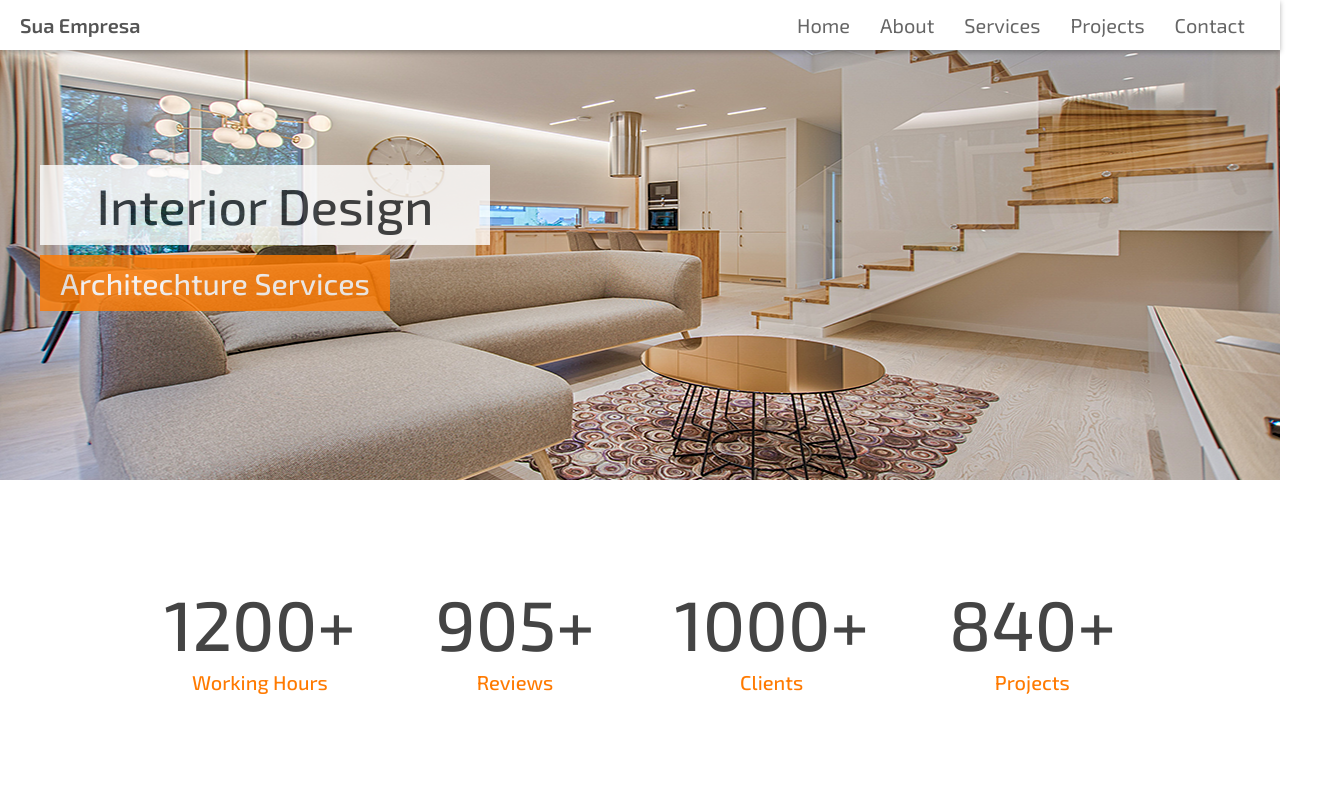
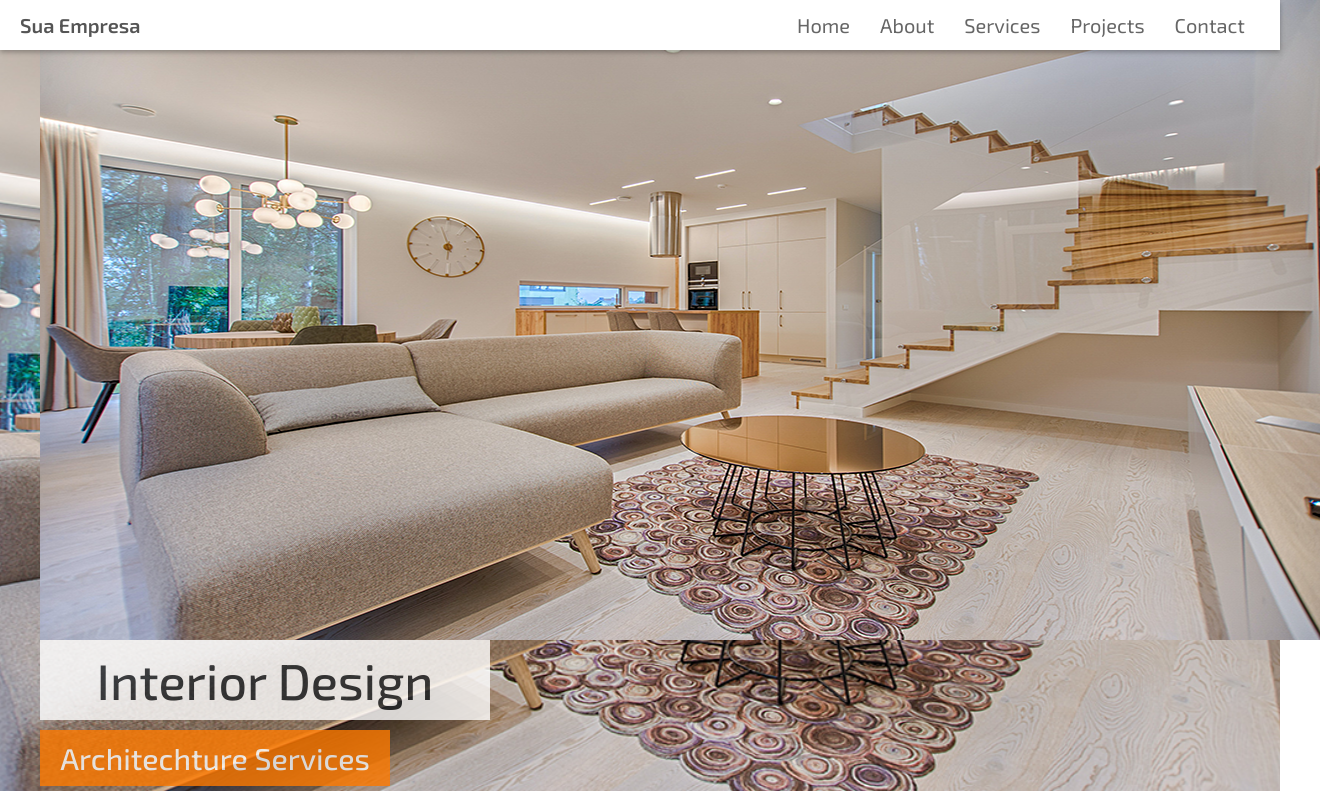
Before and after one commit to dnawebdesign/remodeling, a plain HTML site: page index.html in a window 1280 px wide. Shown: the top 800 px of the page, 1320 px wide, since content can reach past the window. Drawn offline with nearby package versions, Linux system fonts and the light colour scheme.

Commit message:
Update index.html

```diff
--- a/index.html
+++ b/index.html
@@ -49,6 +49,7 @@
 
   <div class="row hero">
     <div class="col pl-3 ml-sm-5 p-0">
+      <img src="/images/design-1280x640.png" alt="">
       <h1 class="text1">Interior Design</h1>
       <h3 class="text2">Architechture services</h3>
     </div>
```
